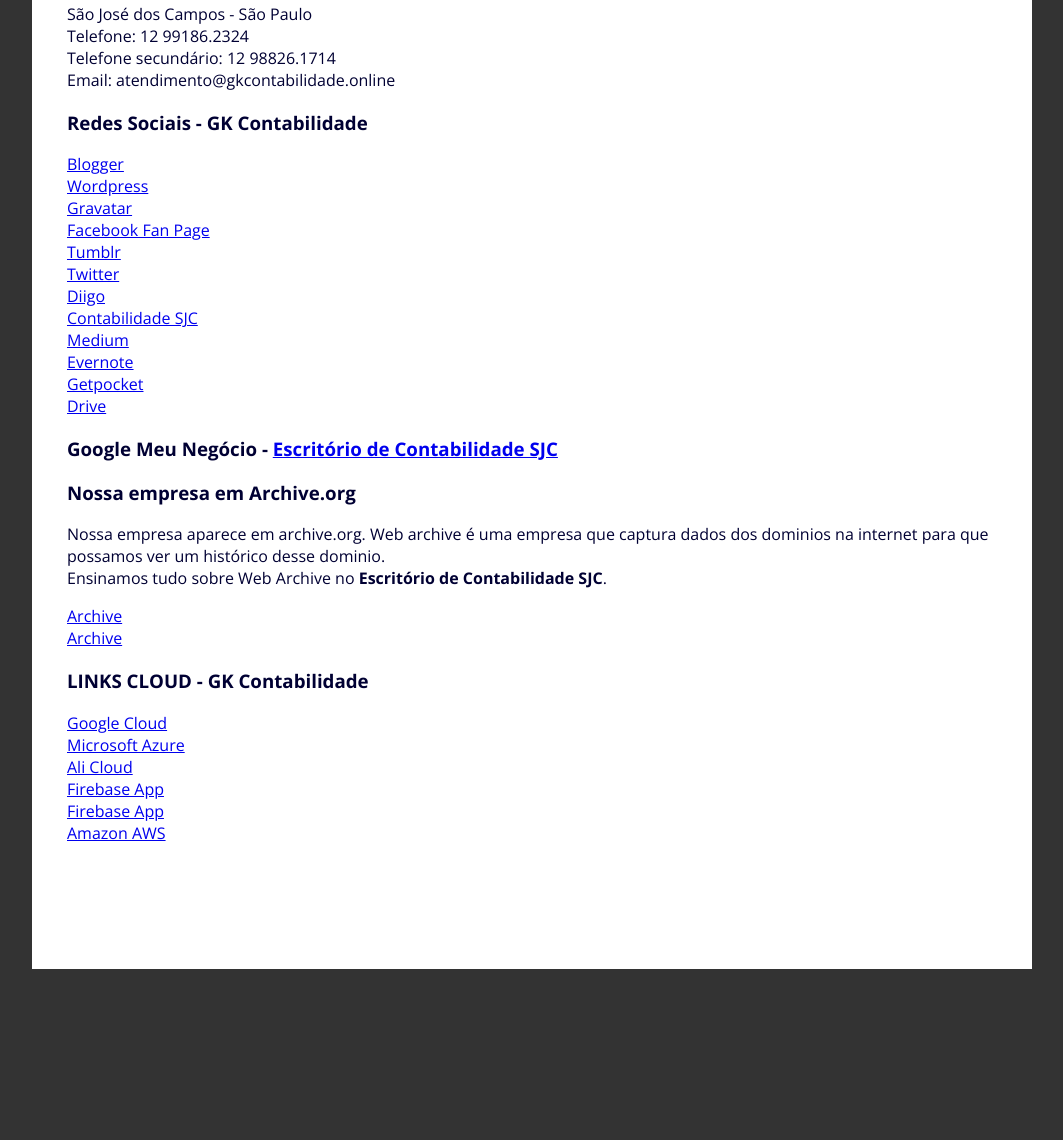
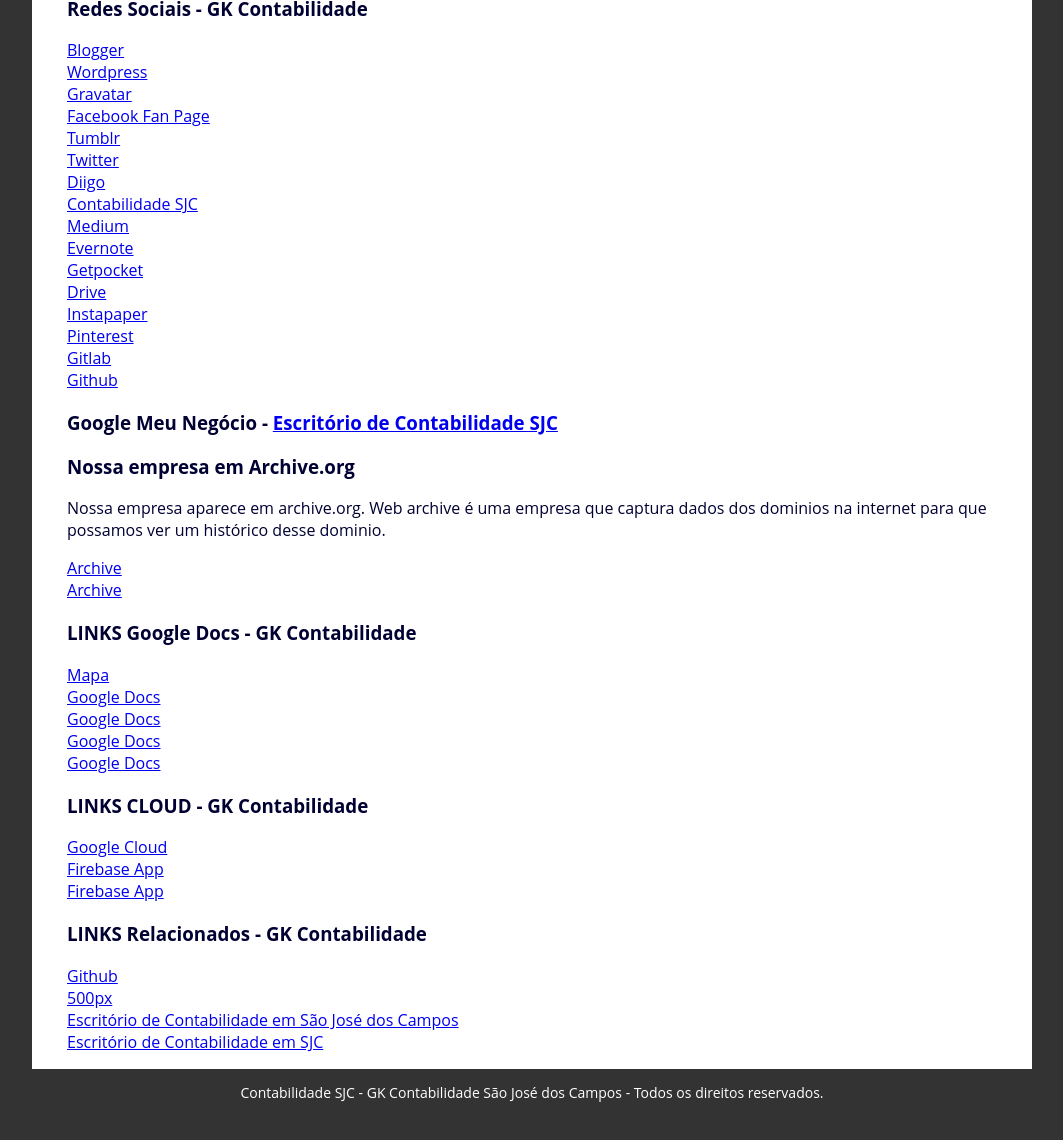
Before and after one commit to gkcontabilidade/gkcontabilidadesjc, a plain HTML site: page index.html in a window 1280 px wide. Shown: the part 1114-2254 px from the top of the page, without its empty margins (108-1171 px from the left). Before the commit the page ends 2083 px from the top, so only its background shows below. Drawn offline with nearby package versions, Linux system fonts and the light colour scheme.

Commit message:
Update index.html

```diff
--- a/index.html
+++ b/index.html
@@ -1,15 +1,12 @@
 <!DOCTYPE html>
-<html>
-<head>
-<meta charset="UTF-8">
-<title>GK Contabilidade São José dos Campos</title>
-<meta name="robots" content="index, follow" />
-<link rel="canonical" href="https://gkcontabilidade.online"/>
-<link href='https://fonts.googleapis.com/css?family=Open+Sans:400italic,700italic,400,700' rel='stylesheet' type='text/css'>
+
+<center><title>GK Contabilidade São José dos Campos</title></center>
+<meta name="robots" content="index, follow">
+<link rel="canonical" href="https://gkcontabilidade.com.br/">
 <meta name="viewport" content="initial-scale=1">
-<meta name="description" content="Contabilidade São José dos Campos. A GK Contabilidade é um Escritório de Contabilidade localizado em SJC. Contador SJC." />
+<meta name="description" content="Contabilidade São José dos Campos. A GK Contabilidade é um Escritório de Contabilidade localizado em SJC. Contador SJC.">
 
-<script type='application/ld+json'>{"@context":"https://schema.org","@graph":[{"@type":"Organization","@id":"https://gkcontabilidade.online/","name":"GK Contabilidade","url":"https://gkcontabilidade.online","sameAs":["https://gkcontabilidade.blogspot.com","https://gkcontabilidade.wordpress.com","https://pt.gravatar.com/gkcontabilidadesjc"],"logo":{"@type":"ImageObject","@id":"https://gkcontabilidade.online/#logo","url":"https://gkcontabilidade.online/","width":377,"height":182,"caption":"Seo De Verdade"},"image":{"@id":"https://gkcontabilidade.online/#logo"}},{"@type":"WebSite","@id":"https://gkcontabilidade.online/#website","url":"https://gkcontabilidade.online/","name":"Contabilidade São José dos Campos","publisher":{"@id":"https://gkcontabilidade.online/#organization"},"potentialAction":{"@type":"SearchAction","target":"https://gkcontabilidade.online/?s={search_term_string}","query-input":"required name=search_term_string"}},{"@type":"WebPage","@id":"https://gkcontabilidade.online/#webpage","url":"https://gkcontabilidade.online/","inLanguage":"pt-BR","name":"REVOLUCION\u00c1RIO Contabilidade SJC - Escritório de Contabilidade SJC","isPartOf":{"@id":"https://gkcontabilidade.online/"},"about":{"@id":"https://gkcontabilidade.online/"},"datePublished":"2018-10-10T17:54:22+00:00","dateModified":"2019-05-13T13:01:06+00:00","description":"Contabilidade em São José dos Campos. Escritório de Contabilidade SJC. Contador em São José dos Campos"}]}</script>
+<script type="application/ld+json">{"@context":"https://schema.org","@graph":[{"@type":"Organization","@id":"https://gkcontabilidade.com.br/","name":"GK Contabilidade","url":"https://gkcontabilidade.com.br","sameAs":["https://gkcontabilidade.blogspot.com","https://gkcontabilidade.wordpress.com","https://pt.gravatar.com/gkcontabilidadesjc"],"logo":{"@type":"ImageObject","@id":"https://gkcontabilidade.com.br/#logo","url":"https://gkcontabilidade.com.br/","width":377,"height":182,"caption":"Gk Contabilidade SJC"},"image":{"@id":"https://gkcontabilidade.com.br/#logo"}},{"@type":"WebSite","@id":"https://gkcontabilidade.com.br/#website","url":"https://gkcontabilidade.com.br/","name":"Contabilidade São José dos Campos","publisher":{"@id":"https://gkcontabilidade.com.br/#organization"},"potentialAction":{"@type":"SearchAction","target":"https://gkcontabilidade.com.br/?s={search_term_string}","query-input":"required name=search_term_string"}},{"@type":"WebPage","@id":"https://gkcontabilidade.com.br/#webpage","url":"https://gkcontabilidade.com.br/","inLanguage":"pt-BR","name":"REVOLUCION\u00c1RIO Contabilidade SJC - Escritório de Contabilidade SJC","isPartOf":{"@id":"https://gkcontabilidade.com.br/"},"about":{"@id":"https://gkcontabilidade.com.br/"},"datePublished":"2019-10-10T17:54:22+00:00","dateModified":"2019-05-13T13:01:06+00:00","description":"Contabilidade em São José dos Campos. Escritório de Contabilidade SJC. Contador em São José dos Campos"}]}</script>
 
 <style type="text/css">
 body {margin:0; padding:0; font-family: 'Open Sans', sans-serif; background: #333; color:#003;}
@@ -45,15 +42,15 @@
 
 <p>Mas, não queremos somente apresentar dados para planejamento tributário, fluxos financeiros, atualizações trabalhistas, previdenciárias, tributárias e normas contábeis, etc., queremos também ir além. Sabemos que as finanças da empresa é o fator vital para o seu crescimento, portanto, queremos auxiliar o empresário, independente do seu porte, a realizar desde uma simples elaboração de controle de contas a pagar e receber, há uma precificação adequada para seus produtos e serviços oferecidos. Bem como, apresentar soluções para novas tomadas de decisões, como: gestão de recursos humanos, possíveis melhorias nas estruturas, acompanhamento das exigências dos órgãos fiscais, identificação de parceiros para o seu negócio, enfim, mostrar outra dimensão do negócio aos empresários.</p>
 
-<p>A <b>GK Contabilidade</b>, reconhece que como um escritório de contabilidade pode contribuir com o crescimento do mercado econômico brasileiro, e tem o comprometimento com os empresários para assessora-los da maneira mais adequada.</p><br>
+<p>A <b>GK Contabilidade</b>, reconhece que como um escritório de contabilidade pode contribuir com o crescimento do mercado econômico brasileiro, e tem o comprometimento com os empresários para assessora-los da maneira mais adequada.</p>
 
 <h4>Missão</h4>
 
-<p>Estar e permanecer presente no dia a dia dos nossos clientes, buscando excelência no atendimento diferenciado, utilizando uma postura ética e de acordo com as legislações e normas vigentes.</p><br>
+<p>Estar e permanecer presente no dia a dia dos nossos clientes, buscando excelência no atendimento diferenciado, utilizando uma postura ética e de acordo com as legislações e normas vigentes.</p>
 
 <h4>Visão</h4>
 
-<p>Sermos reconhecidos pelos padrões éticos, de responsabilidade e competência, garantindo serviços de qualidade e personalizados a nossos clientes, contribuindo assim para o crescimento de todos.</p><br>
+<p>Sermos reconhecidos pelos padrões éticos, de responsabilidade e competência, garantindo serviços de qualidade e personalizados a nossos clientes, contribuindo assim para o crescimento de todos.</p>
 
 <h4>Valores</h4>
 
@@ -67,46 +64,60 @@
 <p>Assessorar os clientes atendendo suas expectativas, nos comprometendo com a disponibilização de informações para auxilia-los nas decisões do empreendimento.</p>
 
 <h2 id="item2">GK Contabilidade São José dos Campos</h2>
-<p>São José dos Campos - São Paulo<br>
+Escritório de Contabilidade em São José dos Campos - São Paulo<br>
 Telefone: 12 99186.2324<br>
 Telefone secundário: 12 98826.1714<br>
-Email: atendimento@gkcontabilidade.online<br>
+Email: atendimento@gkcontabilidade.com.br<br>
 
 <h3>Redes Sociais - GK Contabilidade</h3>
-<p>
-<a href="https://gkcontabilidade.blogspot.com">Blogger</a><br>
-<a href="https://gkcontabilidade.wordpress.com">Wordpress</a><br>
+
+<a href="https://gkcontabilidade.blogspot.com/">Blogger</a><br>
+<a href="https://gkcontabilidade.wordpress.com/">Wordpress</a><br>
 <a href="https://pt.gravatar.com/gkcontabilidadesjc">Gravatar</a><br>
 <a href="https://www.facebook.com/gkcontabilidade">Facebook Fan Page</a><br>
-<a href="https://gkcontabilidade.tumblr.com">Tumblr</a><br>
+<a href="https://gkcontabilidade.tumblr.com/">Tumblr</a><br>
 <a href="https://twitter.com/ContabilidadeGk">Twitter</a><br>
 <a href="https://www.diigo.com/profile/gkcontabilidade">Diigo</a><br>
-<a href="https://gkcontabilidade.online">Contabilidade SJC</a><br>
+<a href="https://gkcontabilidade.online/">Contabilidade SJC</a><br>
 <a href="https://medium.com/@gkcontabilidadesjc">Medium</a><br>
 <a href="https://www.evernote.com/shard/s408/sh/2218bd8c-332d-45d8-8c77-a8633cce1b55/39cd7f2da78ab69176d7dfc2d9dcca5f">Evernote</a><br>
 <a href="https://getpocket.com/@gkcontabilidade">Getpocket</a><br>
 <a href="https://drive.google.com/open?id=1aqRaGNhi3qQLT87olaHor9kuaV2hOj3ZcxBsJ9804N0">Drive</a><br>
+<a href="https://www.instapaper.com/p/GKContabilidade">Instapaper</a><br>
+<a href="https://br.pinterest.com/gkcontabilidade">Pinterest</a><br>
+<a href="https://gitlab.com/gkcontabilidade">Gitlab</a><br>
+<a href="https://github.com/gkcontabilidade">Github</a><br>
 
-<h3>Google Meu Negócio - <a href="https://gk-contabilidade-sjc.negocio.site">Escritório de Contabilidade SJC</a></h3>
+<h3>Google Meu Negócio - <a href="https://gk-contabilidade-sjc.negocio.site/">Escritório de Contabilidade SJC</a></h3>
 <h3>Nossa empresa em Archive.org</h3>
-Nossa empresa aparece em archive.org. Web archive é uma empresa que captura dados dos dominios na internet para que possamos ver um histórico desse dominio.<br>
-Ensinamos tudo sobre Web Archive no <b>Escritório de Contabilidade SJC</b>.
-<br>
-<p>
-<a href="https://web.archive.org/web/20190926160140/https://gkcontabilidade.online/">Archive</a><br>
-<a href="https://web.archive.org/save/https://gkcontabilidade.online">Archive</a><br>
+Nossa empresa aparece em archive.org. Web archive é uma empresa que captura dados dos dominios na internet para que possamos ver um histórico desse dominio.</p>
+
+<a href="https://web.archive.org/web/20190926160140/https://gkcontabilidade.com.br/">Archive</a><br>
+<a href="https://web.archive.org/save/https://gkcontabilidade.com.br">Archive</a><br>
+
+<h3>LINKS Google Docs - GK Contabilidade</h3>
+
+<a href="https://g.page/contabilidadesjc">Mapa</a><br>
+<a href="https://docs.google.com/presentation/d/1FrqSTkvufFGYKfAaQUXOx16THO_YuUkqa5dz1UJKF7k">Google Docs</a><br>
+<a href="https://sites.google.com/view/gk-contabilidade-sjc/">Google Docs</a><br>
+<a href="https://drive.google.com/open?id=1IaG23KB4NSNo5txmxFqv7FtEN3Fsa7AipL4na08ZL-8">Google Docs</a><br>
+<a href="https://docs.google.com/document/d/1IaG23KB4NSNo5txmxFqv7FtEN3Fsa7AipL4na08ZL-8/edit?usp=sharing">Google Docs</a><br>
 
 <h3>LINKS CLOUD - GK Contabilidade</h3>
 
 <a href="https://storage.googleapis.com/gkcontabilidade/index.html">Google Cloud</a><br>
-<a href="https://gkcontabilidade.blob.core.windows.net/contabilidadesjc/index.html">Microsoft Azure</a><br>
-<a href="https://gkcontabilidade.oss-eu-west-1.aliyuncs.com/index.html">Ali Cloud</a><br>
-<a href="https://gk-contabilidade.web.app">Firebase App</a><br>
-<a href="https://gk-contabilidade.firebaseapp.com">Firebase App</a><br>
-<a href="https://gk-contabilidade-sjc.s3-sa-east-1.amazonaws.com/index.html">Amazon AWS</a></p><br>
+<a href="https://gk-contabilidade.web.app/">Firebase App</a><br>
+<a href="https://gk-contabilidade.firebaseapp.com/">Firebase App</a><br>
 
+<h3>LINKS Relacionados - GK Contabilidade</h3>
+
+<a href="https://gkcontabilidade.github.io/gkcontabilidadesjc/">Github</a><br>
+<a href="https://500px.com/gkcontabilidadesjc">500px</a><br>
+<a href="https://gkcontabilidadesjc.page.link/escritorio-de-contabilidade">Escritório de Contabilidade em São José dos Campos</a><br>
+<a href="http://bit.ly/contabilidadesjc">Escritório de Contabilidade em SJC</a><br>
+</p>
+
+</article></div></div></body></html>
 <footer>
 <p>Contabilidade SJC - GK Contabilidade São José dos Campos - Todos os direitos reservados.</p>
 </footer>
-</body>
-</html>
```
